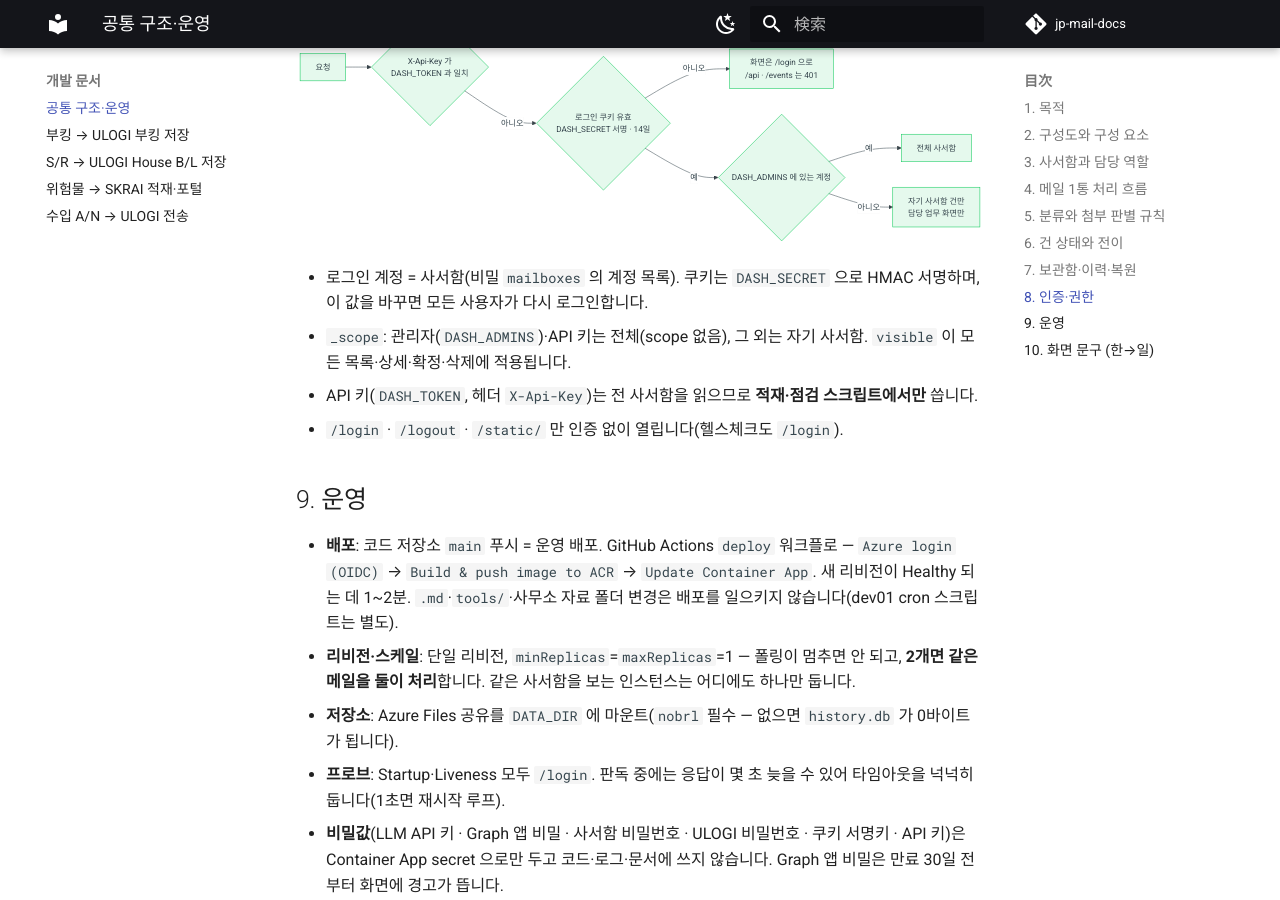
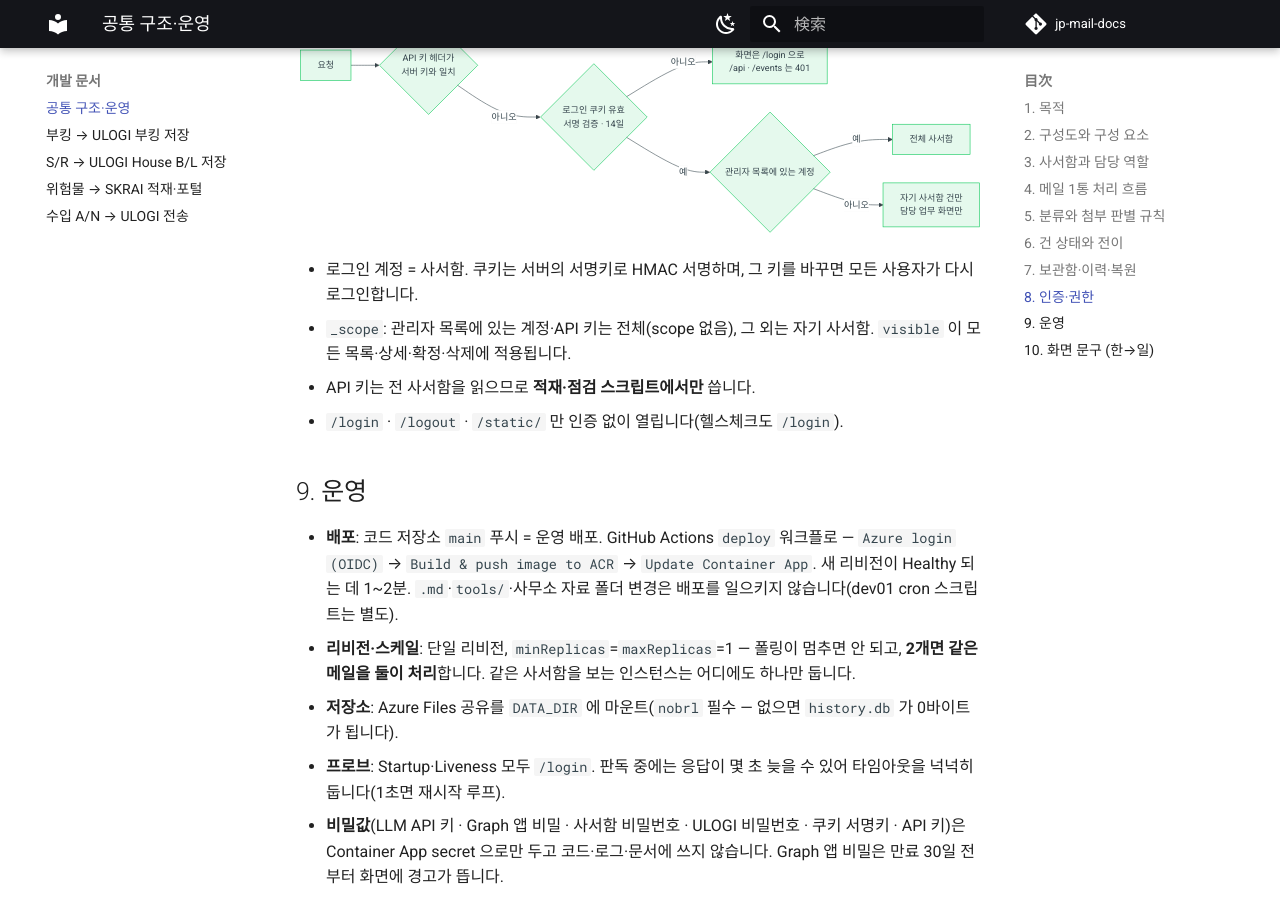
Before and after one commit to SinokorOfficial/jp-mail-docs, an MkDocs documentation site: the page built from docs/dev/overview.md, in a window 1280 px wide and 900 px high, scrolled down 7469 px. Built offline with MkDocs 1.6.1 and Material for MkDocs 9.7.7, drawn with Linux system fonts in a browser that asks for light colours; comment, search, counter and statistics services are not loaded.

Commit message:
공통 문서: 인증 절의 환경변수 이름을 일반 표현으로
Co-Authored-By: Claude Fable 5.1 <noreply@anthropic.com>

````diff
--- a/docs/dev/overview.md
+++ b/docs/dev/overview.md
@@ -161,18 +161,18 @@ stateDiagram-v2
 
 ```mermaid
 flowchart LR
-  R["요청"] --> K{"X-Api-Key 가<br/>DASH_TOKEN 과 일치"}
+  R["요청"] --> K{"API 키 헤더가<br/>서버 키와 일치"}
   K -- "예" --> ALL["전체 사서함 · 스크립트용<br/>확정자 = api"]
-  K -- "아니오" --> C{"로그인 쿠키 유효<br/>DASH_SECRET 서명 · 14일"}
+  K -- "아니오" --> C{"로그인 쿠키 유효<br/>서명 검증 · 14일"}
   C -- "아니오" --> L["화면은 /login 으로<br/>/api · /events 는 401"]
-  C -- "예" --> A{"DASH_ADMINS 에 있는 계정"}
+  C -- "예" --> A{"관리자 목록에 있는 계정"}
   A -- "예" --> ALL2["전체 사서함"]
   A -- "아니오" --> MINE["자기 사서함 건만<br/>담당 업무 화면만"]
 ```
 
-- 로그인 계정 = 사서함(비밀 `mailboxes` 의 계정 목록). 쿠키는 `DASH_SECRET` 으로 HMAC 서명하며, 이 값을 바꾸면 모든 사용자가 다시 로그인합니다.
-- `_scope`: 관리자(`DASH_ADMINS`)·API 키는 전체(scope 없음), 그 외는 자기 사서함. `visible` 이 모든 목록·상세·확정·삭제에 적용됩니다.
-- API 키(`DASH_TOKEN`, 헤더 `X-Api-Key`)는 전 사서함을 읽으므로 **적재·점검 스크립트에서만** 씁니다.
+- 로그인 계정 = 사서함. 쿠키는 서버의 서명키로 HMAC 서명하며, 그 키를 바꾸면 모든 사용자가 다시 로그인합니다.
+- `_scope`: 관리자 목록에 있는 계정·API 키는 전체(scope 없음), 그 외는 자기 사서함. `visible` 이 모든 목록·상세·확정·삭제에 적용됩니다.
+- API 키는 전 사서함을 읽으므로 **적재·점검 스크립트에서만** 씁니다.
 - `/login` · `/logout` · `/static/` 만 인증 없이 열립니다(헬스체크도 `/login`).
 
 ## 9. 운영
````
